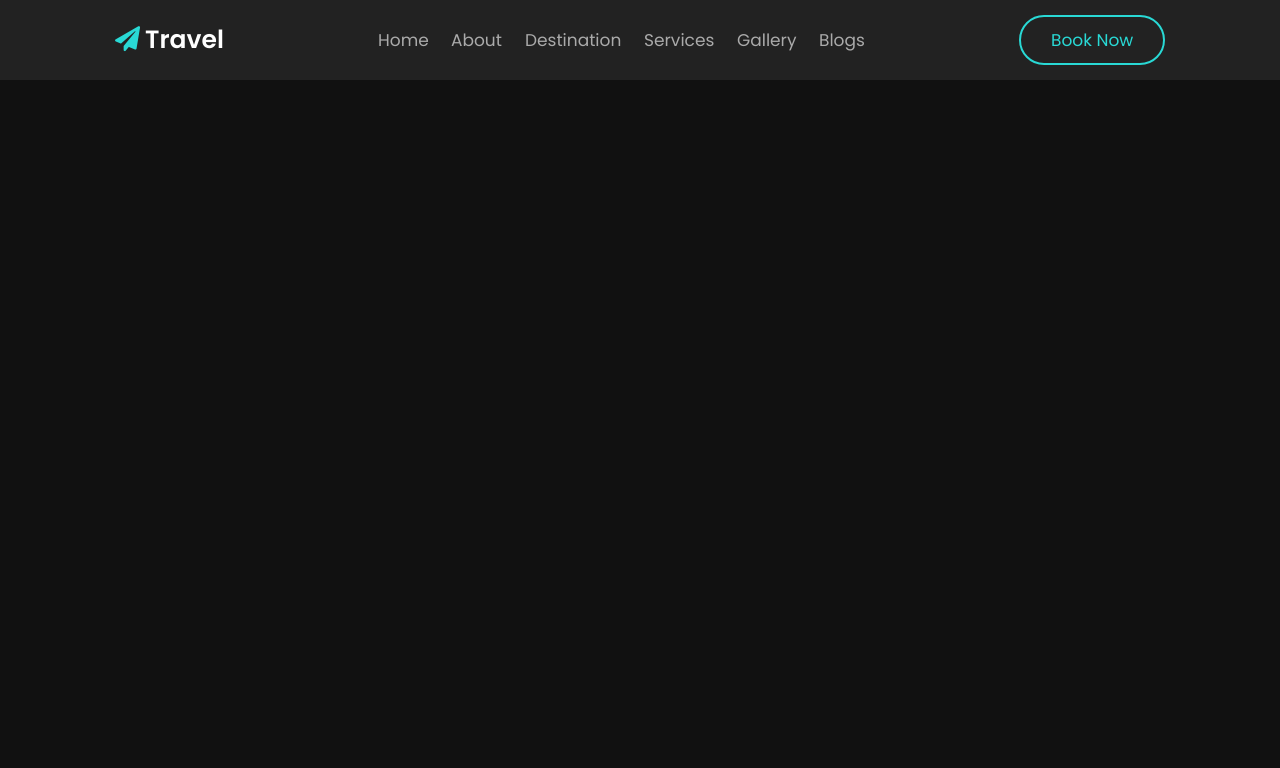
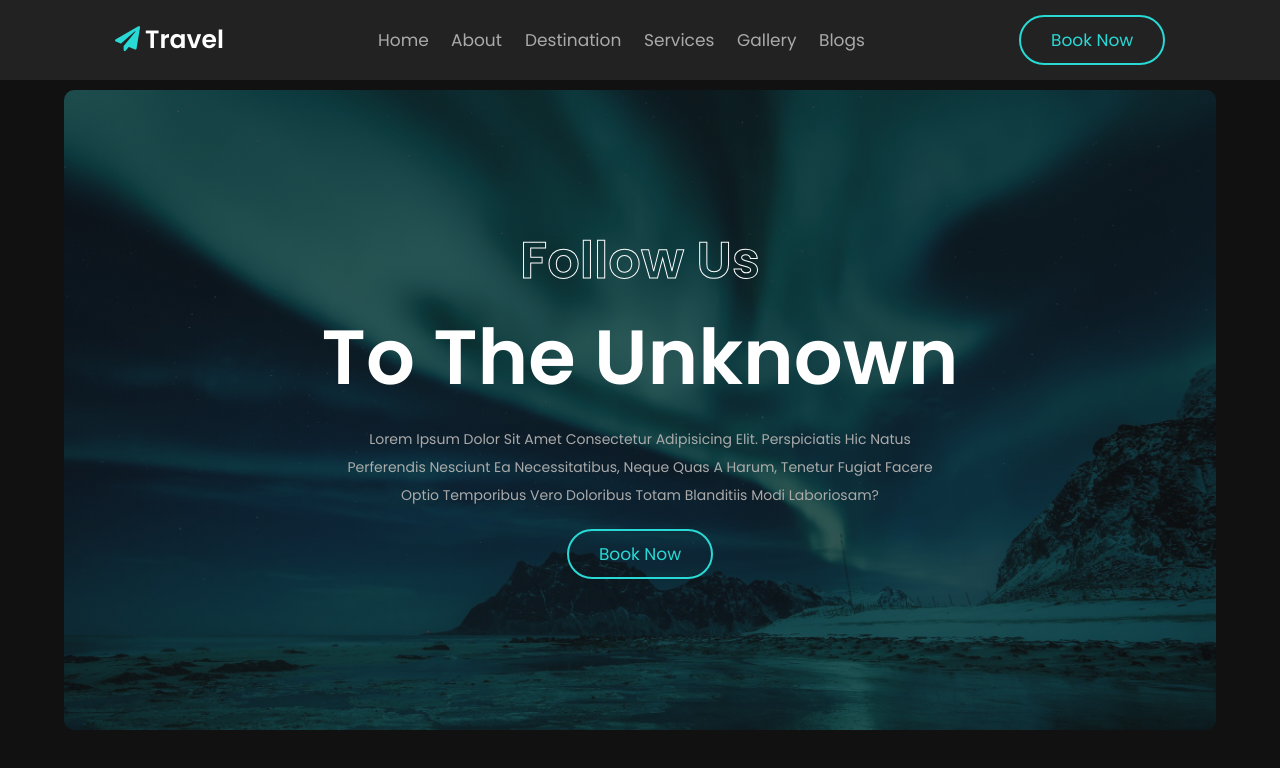
Before and after one commit to RafaelSdm/Travel, a plain HTML site: page index.html in a window 1280 px wide. Drawn offline with nearby package versions, Linux system fonts and the light colour scheme.

Commit message:
home done

```diff
--- a/css/style.css
+++ b/css/style.css
@@ -139,3 +139,73 @@ section{
     cursor: pointer;
     display: none;
 }
+
+
+
+
+
+
+
+
+
+
+
+
+
+
+.home{
+    margin: 0 auto;
+    margin-top: 9rem;
+    width: 90%;
+    border-radius: 1rem;
+
+    background: -webkit-gradient(linear, left top, left bottom, from(rgba(17, 17, 17, 0.7)), to(rgba(17, 17, 17, 0.7))), url(../images/home-bg.jpg) no-repeat;
+    background: linear-gradient(rgba(17,17,17,0.7), rgba(17,17,17,0.7)), url(../images/home-bg.jpg) no-repeat;
+
+
+    background-size: cover;
+    background-position: center;
+    display: -webkit-box;
+    display: -ms-flexbox;
+    display: flex;
+    min-height: 80vh;
+    display: flex;
+    -webkit-box-align: center;
+    -ms-flex-align: center;
+    align-items: center;
+    -webkit-box-pack: center;
+    -ms-flex-pack: center;
+    justify-content: center;
+    padding-bottom: 5rem;
+
+}
+
+
+.home .content{
+    text-align: center;
+}
+
+
+.home .content span{
+    font-weight: bolder;
+    color: transparent;
+    -webkit-text-stroke: 0.1rem #fff;
+    font-size: 4vw;
+    display: block;
+}
+
+
+.home .content h3{
+    font-size: 6vw;
+    color: #fff;
+
+}
+
+
+.home .content p{
+    max-width: 60rem;
+    margin: 1rem auto;
+    font-size: 1.4rem;
+    color: #aaa;
+    line-height: 2;
+}
--- a/index.html
+++ b/index.html
@@ -41,6 +41,24 @@
 
 
 
+    <section class="home" id="home">
+
+        <div class="content">
+
+            <span data-aos="fade-up" data-aos-delay="150">follow us</span>
+            <h3 data-aos="fade-up" data-aos-delay="300">to the unknown</h3>
+            <p data-aos="fade-up" data-aos-delay="450">
+                Lorem ipsum dolor sit amet consectetur adipisicing elit. Perspiciatis hic natus perferendis nesciunt ea necessitatibus, neque quas a harum, tenetur fugiat facere optio temporibus vero doloribus totam blanditiis modi laboriosam?
+            </p>
+
+            <a href="#" data-aos="fade-up" data-aos-delay="600" class="btn" >book now  </a>
+
+        </div>
+
+    </section>
+
+
+
 
 
 
```
